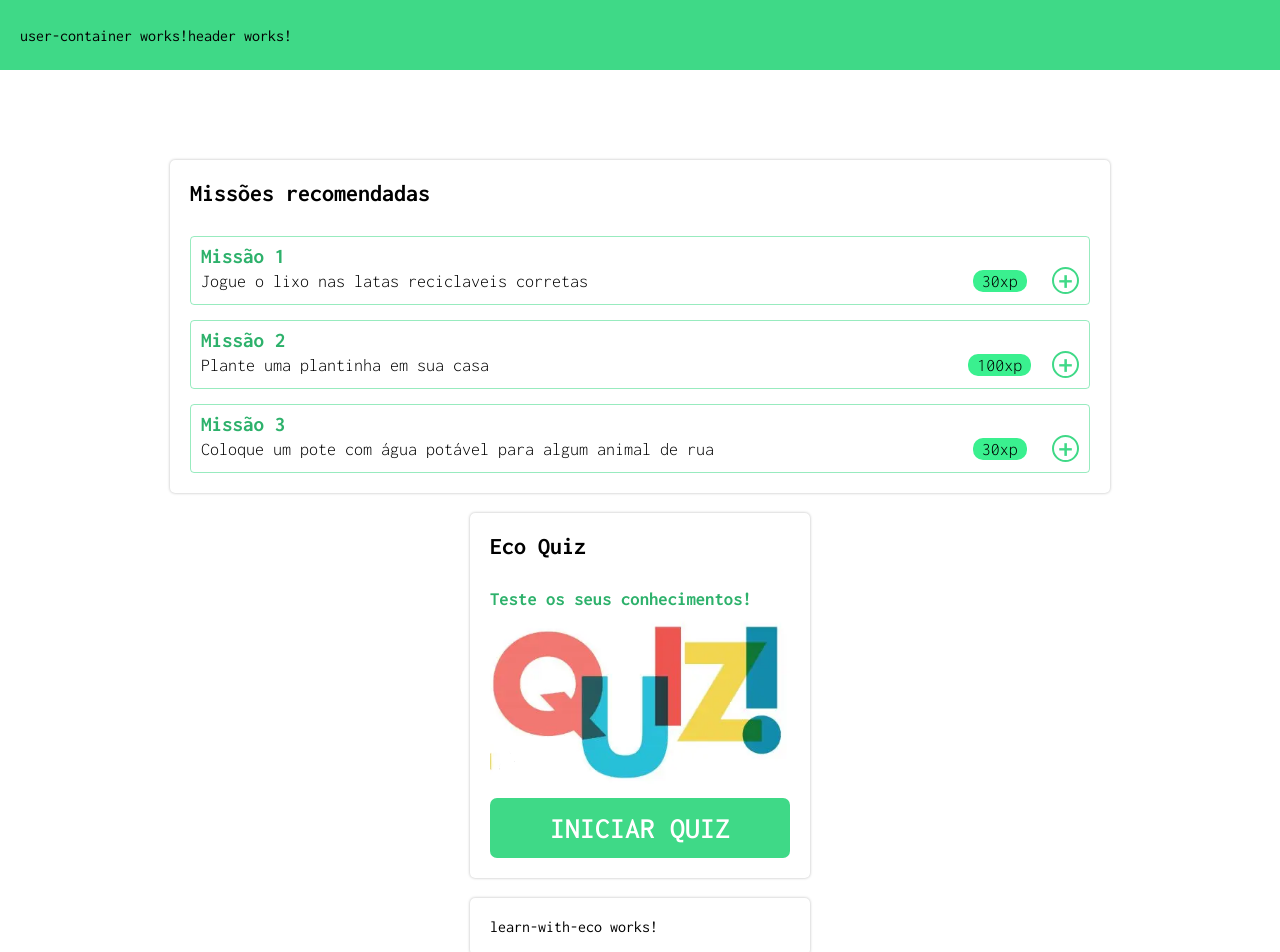
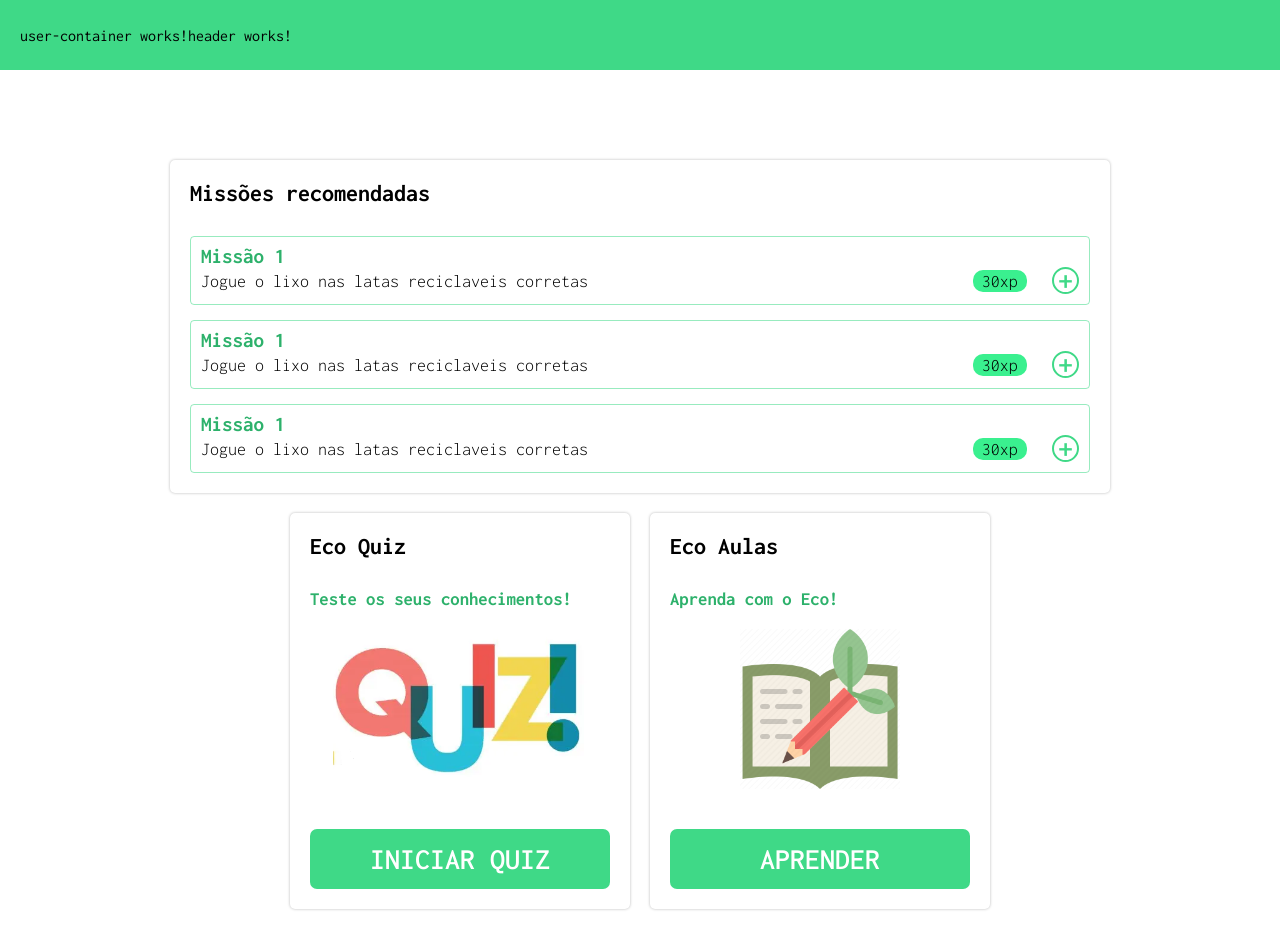
Before and after one commit to Gabriel-Andrade36/Meu-Amigo-Eco---WEB, an Angular app in the folder meu-amigo-eco/: page / in a window 1280 px wide. Shown: the top 952 px of the page. Built offline with nearby package versions, Linux system fonts and the light colour scheme.

Commit message:
chore(learn-with-eco): learn-with-eco component first template done, recomended-missions ngFor created

```diff
--- a/meu-amigo-eco/src/app/app.component.html
+++ b/meu-amigo-eco/src/app/app.component.html
@@ -1,6 +1,8 @@
 <app-header></app-header>
 <div class="body-content">
   <app-recomended-missions></app-recomended-missions>
-  <app-eco-quiz></app-eco-quiz>
-  <app-learn-with-eco></app-learn-with-eco>
+  <div class="learn-area">
+    <app-eco-quiz></app-eco-quiz>
+    <app-learn-with-eco></app-learn-with-eco>
+  </div>
 </div>
--- a/meu-amigo-eco/src/app/app.component.scss
+++ b/meu-amigo-eco/src/app/app.component.scss
@@ -7,3 +7,7 @@
 
   margin: 80px 0;
 }
+
+.learn-area{
+  display: flex;
+}
--- a/meu-amigo-eco/src/app/components/components.component.html
+++ /dev/null
@@ -1,3 +0,0 @@
-<div class="container-template">
-  <p>components works!</p>
-</div>
--- a/meu-amigo-eco/src/app/components/eco-quiz/eco-quiz.component.html
+++ b/meu-amigo-eco/src/app/components/eco-quiz/eco-quiz.component.html
@@ -2,7 +2,7 @@
   <h2>Eco Quiz</h2>
   <h3>Teste os seus conhecimentos!</h3>
 
-  <div class="quiz-container">
+  <div class="eco-knowledge-container">
     <img src="../../../assets/Quiz-image.png" alt="" />
     <button class="big-button">INICIAR QUIZ</button>
   </div>
--- a/meu-amigo-eco/src/app/components/eco-quiz/eco-quiz.component.scss
+++ b/meu-amigo-eco/src/app/components/eco-quiz/eco-quiz.component.scss
@@ -1,49 +1,12 @@
-p{
-  font-size: 20px;
+.eco-knowledge-container{
+  display: flex;
+  flex-direction: column;
 }
 
 img{
-  width: 300px;
-  height: auto;
+  width: auto;
+  height: 160px;
+  margin: auto;
+  max-width: 300px;
+  padding: 20px 0 40px;
 }
-
-.content{
-  display: flex;
-  justify-content: space-between;
-  border:1px solid #3fd98788;
-  border-radius: 4px;
-  padding: 5px;
-}
-
-.right-container{
-  display: flex;
-  flex-direction: column;
-  position: relative;
-  padding: 10px;
-}
-
-.left-container{
-  display: flex;
-  flex-direction: column;
-  width: 70%;
-}
-
-.texto-container{
-  display: flex;
-  flex-direction: column;
-  justify-content: center;
-  height: 100%;
-}
-
-.quiz-container{
-  display: flex;
-  flex-direction: column;
-  justify-content: center;
-  align-items: center;
-}
-
-.button{
-  display: flex;
-  justify-content: center;
-  align-items: center;
-}
--- a/meu-amigo-eco/src/app/components/learn-with-eco/learn-with-eco.component.html
+++ b/meu-amigo-eco/src/app/components/learn-with-eco/learn-with-eco.component.html
@@ -1,3 +1,9 @@
 <div class="container-template card-size">
-  <p>learn-with-eco works!</p>
+  <h2>Eco Aulas</h2>
+  <h3>Aprenda com o Eco!</h3>
+
+  <div class="eco-knowledge-container">
+    <img src="../../../assets/Learn-with-eco.webp" alt="" />
+    <button class="big-button">APRENDER</button>
+  </div>
 </div>
--- a/meu-amigo-eco/src/app/components/learn-with-eco/learn-with-eco.component.scss
+++ b/meu-amigo-eco/src/app/components/learn-with-eco/learn-with-eco.component.scss
@@ -0,0 +1,12 @@
+.eco-knowledge-container{
+  display: flex;
+  flex-direction: column;
+}
+
+img{
+  width: auto;
+  height: 160px;
+  margin: auto;
+  max-width: 300px;
+  padding: 20px 0 40px;
+}
--- a/meu-amigo-eco/src/app/components/recomended-missions/recomended-missions.component.html
+++ b/meu-amigo-eco/src/app/components/recomended-missions/recomended-missions.component.html
@@ -1,6 +1,6 @@
 <div class="container-template container-size">
   <h2>Missões recomendadas</h2>
-  <div class="recomended-mission">
+  <div class="recomended-mission" *ngFor="let item of [0, 0, 0]">
     <h3>Missão 1</h3>
     <div class="mission__content">
       <p class="mission__description">
@@ -10,24 +10,4 @@
       <a class="mission__add-button">+</a>
     </div>
   </div>
-
-  <div class="recomended-mission">
-    <h3>Missão 2</h3>
-    <div class="mission__content">
-      <p class="mission__description">Plante uma plantinha em sua casa</p>
-      <p class="mission__xp-value">100xp</p>
-      <a class="mission__add-button">+</a>
-    </div>
-  </div>
-
-  <div class="recomended-mission">
-    <h3>Missão 3</h3>
-    <div class="mission__content">
-      <p class="mission__description">
-        Coloque um pote com água potável para algum animal de rua
-      </p>
-      <p class="mission__xp-value">30xp</p>
-      <a class="mission__add-button">+</a>
-    </div>
-  </div>
 </div>
```
Also changed, not shown: meu-amigo-eco/src/assets/Learn-with-eco.webp (added).
